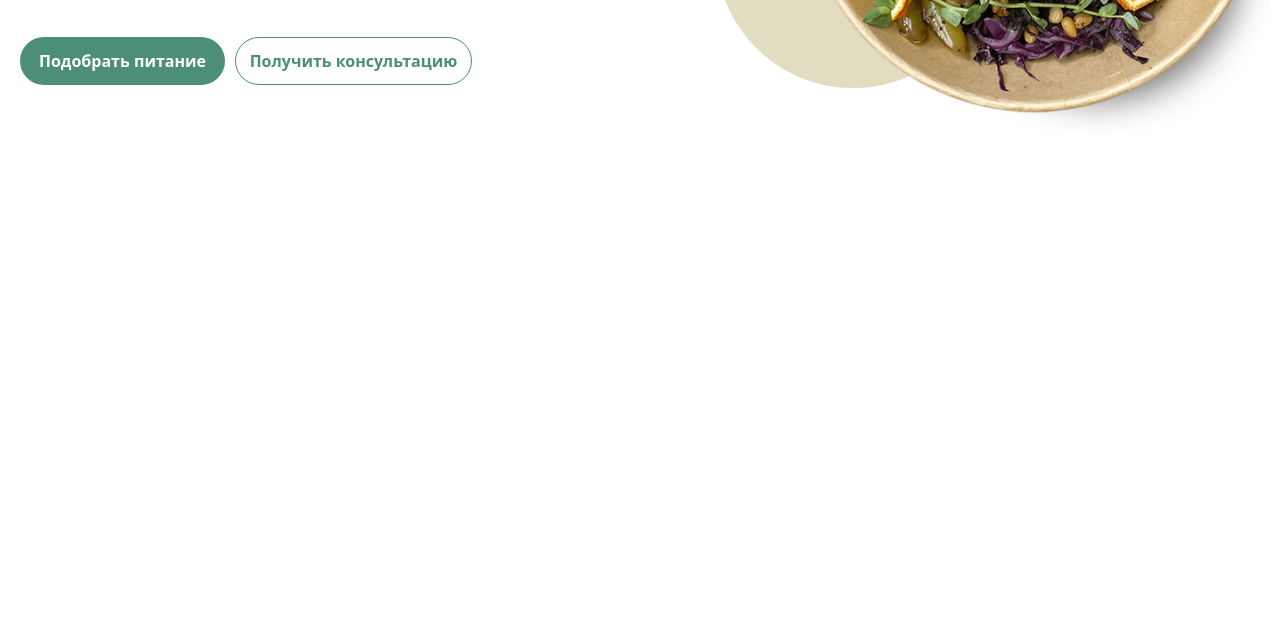
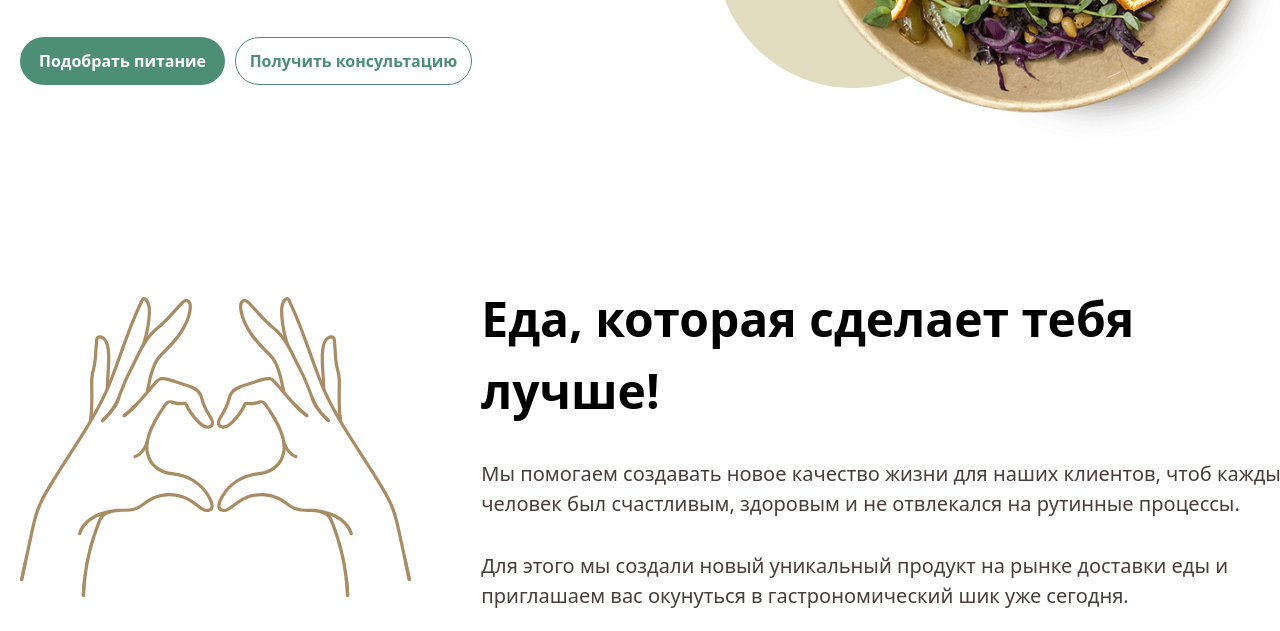
Before and after one commit to JM-2007-07/Meals-Time, a website: page index.html in a window 1280 px wide. Shown: the part 586-1217 px from the top of the page. Before the commit the page ends 800 px from the top, so only its background shows below. Drawn offline with Linux system fonts and the light colour scheme.

Commit message:
2nd section

```diff
--- a/index.html
+++ b/index.html
@@ -3,7 +3,7 @@
 <head>
     <meta charset="UTF-8">
     <meta name="viewport" content="width=device-width, initial-scale=1.0">
-    <title>Document</title>
+    <title>meals</title>
     <link rel="stylesheet" href="./src/output.css">
 </head>
 <body>
@@ -58,6 +58,15 @@
                 <img class="w-[61.85px] lg:w-[117px] absolute z-[-1] top-[10px] right-[15px] lg:top-[30px] lg:right-0" src="./Image/Ellipse 29.png" alt="">
             </div>
         </section>
+
+        <section class="w-full p-5 mt-[20px] flex flex-col items-center gap-[30px] lg:w-[1320px] lg:m-auto lg:gap-[70px] lg:mt-[100px] lg:flex-row lg:justify-between">
+            <img class="h-[120px] lg:h-[300px]" src="./Image/Group (4).svg" alt="">
+            <div class="flex flex-col gap-5 lg:gap-8">
+                <h1 class="text-[24px] font-[600] text-center lg:text-[48px] lg:text-start">Еда, которая сделает тебя лучше!</h1>
+                <p class="text-[14px] font-[500] text-[#493E3E] lg:text-[20px]">Мы помогаем создавать новое качество жизни для наших клиентов, чтоб каждый человек был счастливым, здоровым и не отвлекался на рутинные процессы.</p>
+                <p class="text-[14px] font-[500] text-[#493E3E] lg:text-[20px]">Для этого мы создали новый уникальный продукт на рынке доставки еды и приглашаем вас окунуться в гастрономический шик уже сегодня.</p>
+            </div>
+        </section>
     </main>
 </body>
 </html>
```
Also changed, not shown: Image/Group (4).svg (added), src/output.css.
